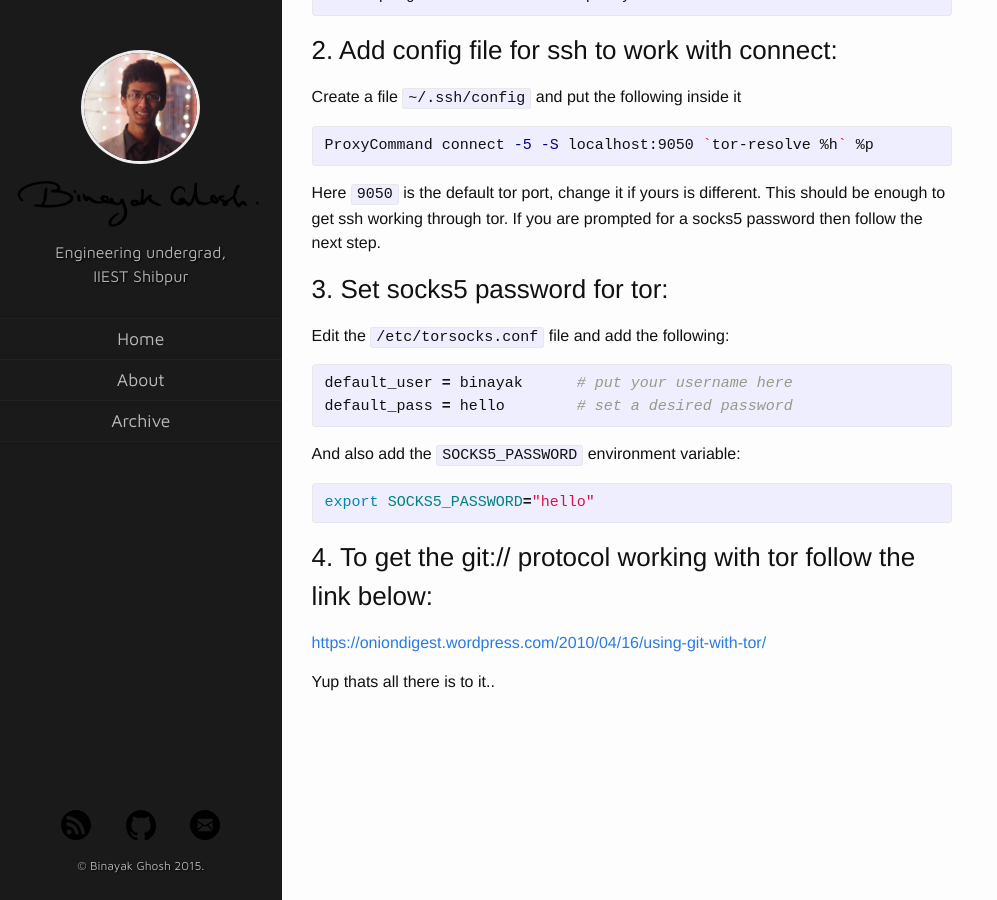
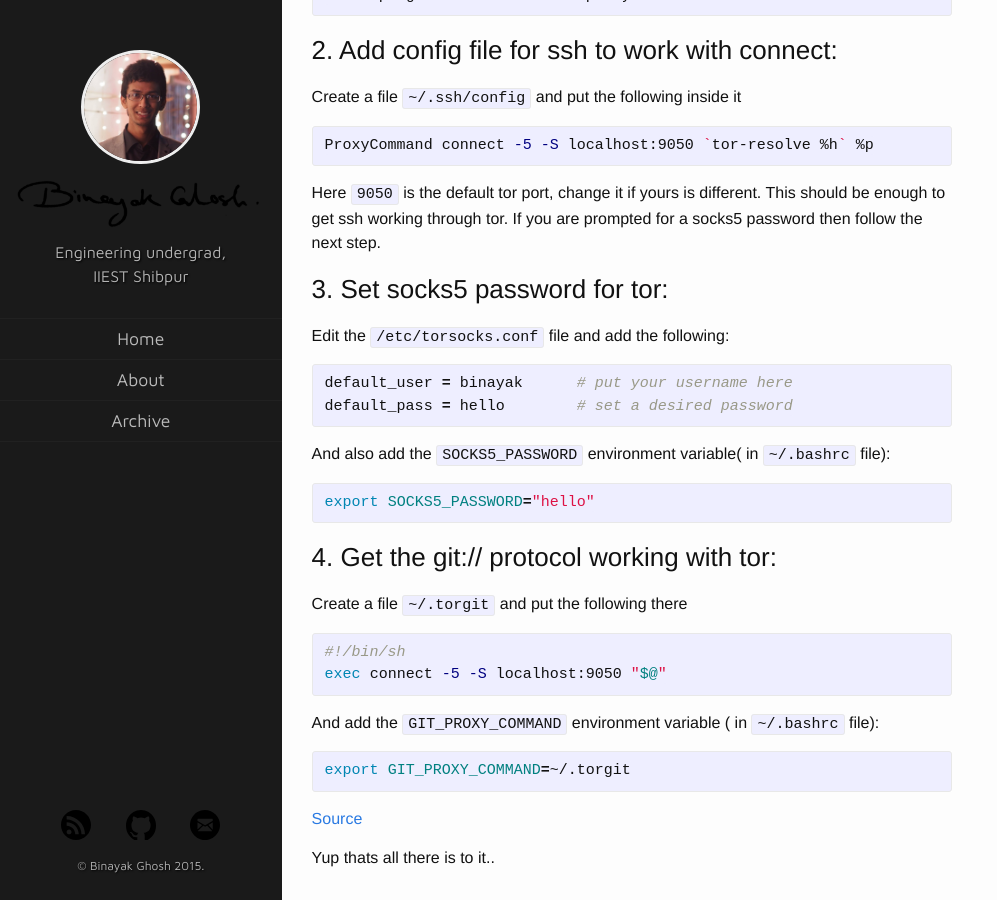
Before and after one commit to swrdfish/swrdfish.github.io, a Jekyll site: the page built from _posts/2015-01-08-ssh-and-git-through-tor.md, in a window 1280 px wide and 900 px high, scrolled down 516 px. Shown: the whole window, without its empty margins (0-997 px from the left). Built offline with Jekyll 4.4.1, drawn with Linux system fonts in a browser that asks for light colours; nearby versions of some CDN libraries; comment, search, counter and statistics services are not loaded.

Commit message:
modified git tor guide

```diff
--- a/_posts/2015-01-08-ssh-and-git-through-tor.md
+++ b/_posts/2015-01-08-ssh-and-git-through-tor.md
@@ -39,13 +39,23 @@ default_user = binayak      # put your username here
 default_pass = hello        # set a desired password
 {% endhighlight %}
 
-And also add the `SOCKS5_PASSWORD` environment variable:
+And also add the `SOCKS5_PASSWORD` environment variable( in `~/.bashrc` file):
 {% highlight bash %}
 export SOCKS5_PASSWORD="hello"
 {% endhighlight %}
 
 
-### 4. To get the git:// protocol working with tor follow the link below:
-[https://oniondigest.wordpress.com/2010/04/16/using-git-with-tor/](https://oniondigest.wordpress.com/2010/04/16/using-git-with-tor/)
+### 4. Get the git:// protocol working with tor:
+Create a file `~/.torgit` and put the following there
+{% highlight bash %}
+#!/bin/sh
+exec connect -5 -S localhost:9050 "$@"
+{% endhighlight %}
+
+And add the `GIT_PROXY_COMMAND` environment variable ( in `~/.bashrc` file):
+{% highlight bash %}
+export GIT_PROXY_COMMAND=~/.torgit
+{% endhighlight %}
+[Source](https://oniondigest.wordpress.com/2010/04/16/using-git-with-tor/)
 
 Yup thats all there is to it..
```
